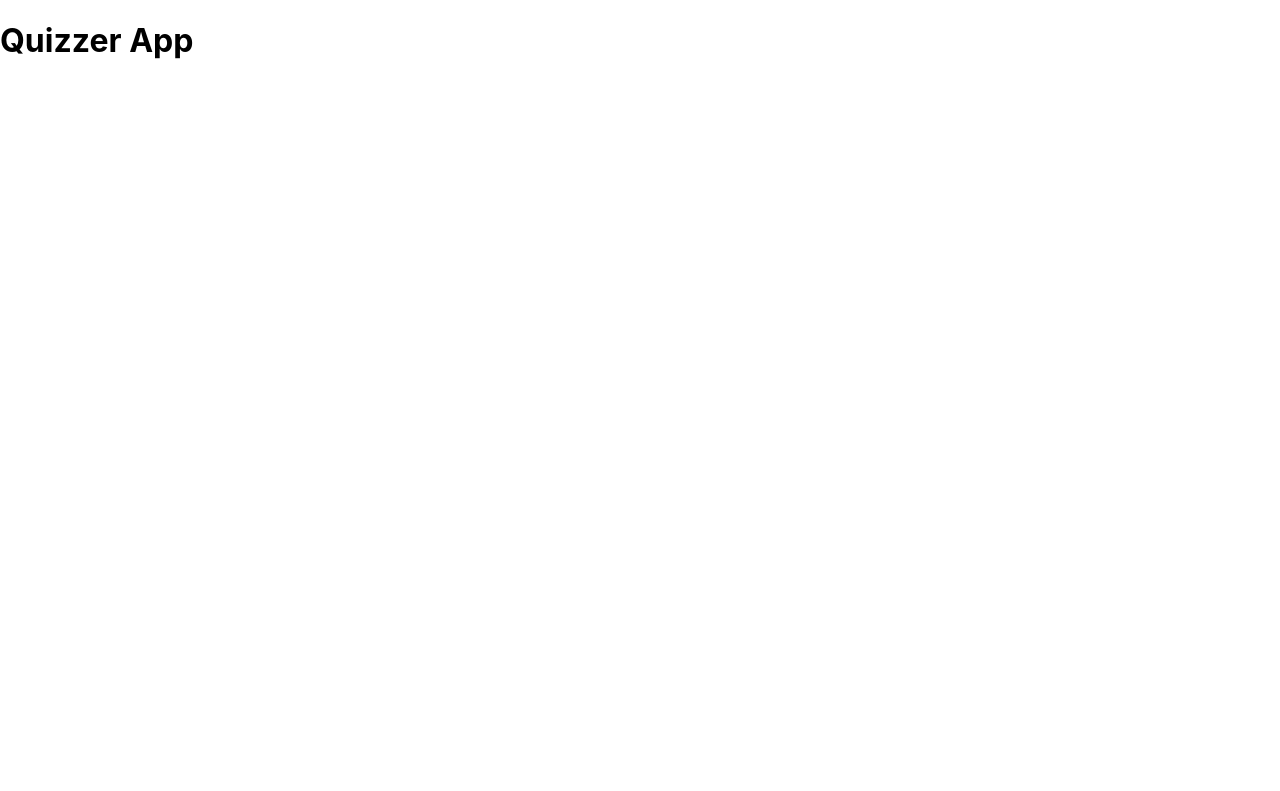
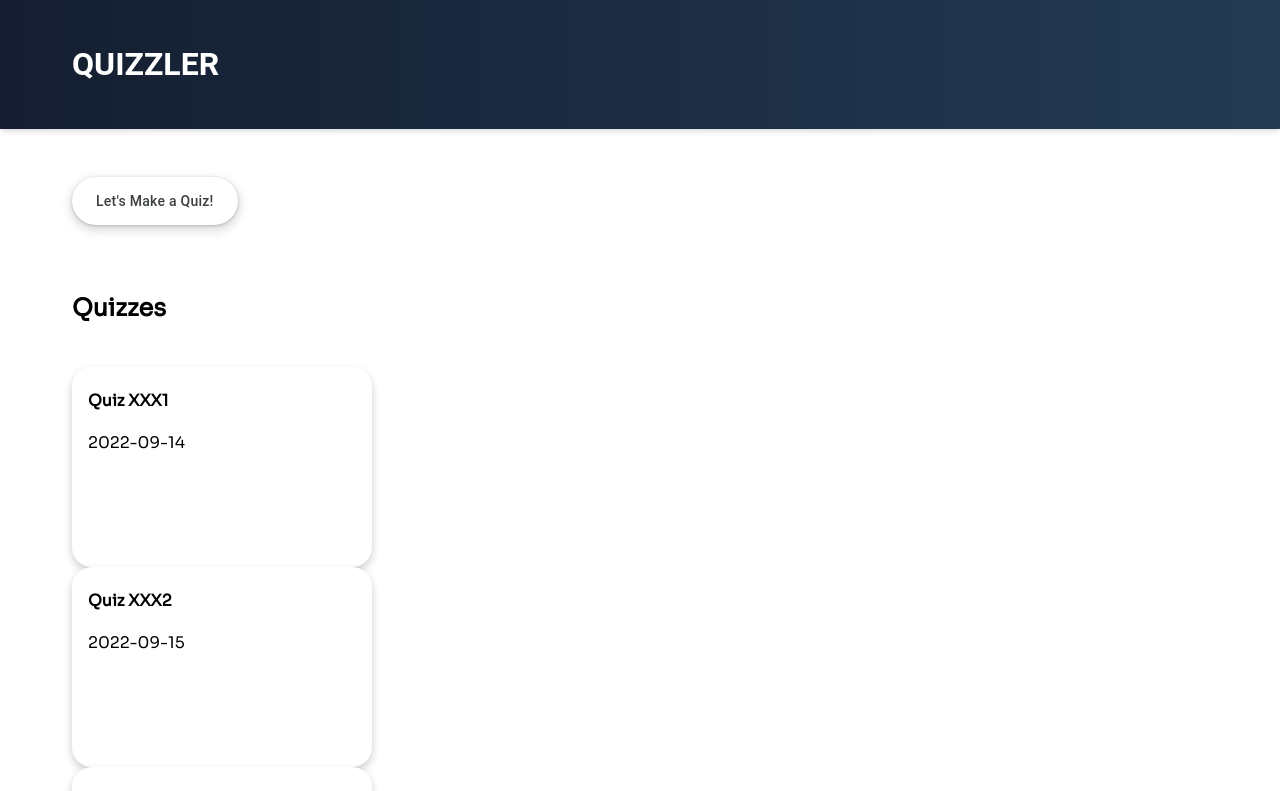
Before and after one commit to adke/Quiz_Application_OpenText_Fall-2022, a Next.js app in the folder frontend_nextjs/: page / in a window 1280 px wide. Shown: the top 791 px of the page. Built offline with nearby package versions, Linux system fonts and the light colour scheme.

Commit message:
Frontend-setup

```diff
--- /dev/null
+++ b/frontend_nextjs/components/MainSection.js
@@ -0,0 +1,11 @@
+
+
+function MainSection(){
+    return(
+        <div className="standard-format">
+            <button className="button-17">Let's Make a Quiz!</button>
+        </div>
+    )
+}
+
+export default MainSection;
--- /dev/null
+++ b/frontend_nextjs/components/Nav.js
@@ -0,0 +1,11 @@
+
+
+function Nav(){
+    return(
+        <header>
+            <h1>QUIZZLER</h1>
+        </header>
+    )
+}
+
+export default Nav;
--- /dev/null
+++ b/frontend_nextjs/components/QuizCard.js
@@ -0,0 +1,28 @@
+import styles from '../styles/Card.module.css'
+
+function QuizCard({}){
+    return(
+            <div className='card-format'>
+                <div className={styles.card}>
+                    <div className={styles.container}>
+                        <h4><b>Quiz XXX1</b></h4>
+                        <p>2022-09-14</p>
+                    </div>
+                </div>
+                <div className={styles.card}>
+                    <div className={styles.container}>
+                        <h4><b>Quiz XXX2</b></h4>
+                        <p>2022-09-15</p>
+                    </div>
+                </div>
+                <div className={styles.card}>
+                    <div className={styles.container}>
+                        <h4><b>Quiz XXX3</b></h4>
+                        <p>2022-09-16</p>
+                    </div>
+                </div>
+            </div>
+    );
+}
+
+export default QuizCard;
--- /dev/null
+++ b/frontend_nextjs/pages/_document.js
@@ -0,0 +1,17 @@
+import { Html, Head, Main, NextScript } from 'next/document'
+
+export default function Document() {
+  return (
+    <Html>
+      <Head>
+        <link rel="preconnect" href="https://fonts.googleapis.com"/>
+        <link rel="preconnect" href="https://fonts.gstatic.com" crossOrigin/>
+        <link href="https://fonts.googleapis.com/css2?family=Sora:wght@300;400&display=swap" rel="stylesheet"/>
+      </Head>
+      <body>
+        <Main />
+        <NextScript />
+      </body>
+    </Html>
+  )
+}
--- a/frontend_nextjs/pages/index.js
+++ b/frontend_nextjs/pages/index.js
@@ -1,15 +1,21 @@
 import Head from 'next/head'
+import Nav from '../components/Nav'
+import Image from 'next/image'
+// import styles from '../styles/Home.module.css'
+import MainSection from '../components/MainSection'
+import QuizCard from '../components/QuizCard'
 
 export default function Home() {
   return (
-    // Everything has to be within this PARENT div
     <div>
       <Head>
-        <title>Quizzer</title>
-        <meta name='keywords' content='web development, fullstack, nextjs, springboot' />
+        <title>Quizzler</title>
       </Head>
 
-      <h1>Quizzer App</h1>
+      <Nav />
+      <MainSection />
+      <h2>Quizzes</h2>
+      <QuizCard />
     </div>
   )
 }
--- /dev/null
+++ b/frontend_nextjs/styles/Card.module.css
@@ -0,0 +1,18 @@
+.card {
+    box-shadow: 0 4px 8px 0 rgba(0,0,0,0.2);
+    transition: 0.3s;
+    width: 300px;
+    height: 200px;
+    background: white;
+    border-radius: 20px;
+    transition-timing-function: cubic-bezier(0, 0, 0.58, 1);
+    cursor: pointer;
+  }
+
+.card:hover {
+    box-shadow: 0 8px 16px 0 rgba(0,0,0,0.2);
+}
+
+.container {
+    padding: 2px 16px;
+}
--- a/frontend_nextjs/styles/globals.css
+++ b/frontend_nextjs/styles/globals.css
@@ -2,8 +2,8 @@ html,
 body {
   padding: 0;
   margin: 0;
-  font-family: -apple-system, BlinkMacSystemFont, Segoe UI, Roboto, Oxygen,
-    Ubuntu, Cantarell, Fira Sans, Droid Sans, Helvetica Neue, sans-serif;
+  font-family: 'Sora', sans-serif;
+  background-color: white;
 }
 
 a {
@@ -21,6 +21,115 @@ a {
   }
   body {
     color: white;
-    background: black;
+    background: white;
   }
 }
+
+header {
+  display: grid;
+  position: sticky;
+  top: 0;
+  z-index: 50;
+  background-color: white;
+  padding-left: 5rem;
+  padding-right: 5rem;
+  font-family: "Google Sans",Roboto,Arial,sans-serif;
+  padding: 1.5rem;
+  background-image: linear-gradient(to right, #141e30, #243b55);
+  box-shadow: 0 4px 6px -1px rgba(0, 0, 0, 0.1), 0 2px 4px -1px rgba(0, 0, 0, 0.06);
+}
+
+.standard-format {
+  padding-left: 4.5rem;
+  padding-top: 3rem;
+}
+
+.card-format {
+  padding-left: 4.5rem;
+  padding-top: 1.5rem;
+  grid-row: span;
+}
+
+h1{
+  padding-left: 3rem;
+  color: white;
+}
+
+h2{
+  padding-left: 4.5rem;
+  padding-top: 3rem;
+}
+
+h4, p {
+  color: black;
+}
+
+/* CSS */
+.button-17 {
+  align-items: center;
+  appearance: none;
+  background-color: #fff;
+  border-radius: 24px;
+  border-style: none;
+  box-shadow: rgba(0, 0, 0, .2) 0 3px 5px -1px,rgba(0, 0, 0, .14) 0 6px 10px 0,rgba(0, 0, 0, .12) 0 1px 18px 0;
+  box-sizing: border-box;
+  color: #3c4043;
+  cursor: pointer;
+  display: inline-flex;
+  fill: currentcolor;
+  font-family: "Google Sans",Roboto,Arial,sans-serif;
+  font-size: 14px;
+  font-weight: 500;
+  height: 48px;
+  justify-content: center;
+  letter-spacing: .25px;
+  line-height: normal;
+  max-width: 100%;
+  overflow: visible;
+  padding: 2px 24px;
+  position: relative;
+  text-align: center;
+  text-transform: none;
+  transition: box-shadow 280ms cubic-bezier(.4, 0, .2, 1),opacity 15ms linear 30ms,transform 270ms cubic-bezier(0, 0, .2, 1) 0ms;
+  user-select: none;
+  -webkit-user-select: none;
+  touch-action: manipulation;
+  width: auto;
+  will-change: transform,opacity;
+  z-index: 0;
+}
+
+.button-17:hover {
+  background: #F6F9FE;
+  color: #174ea6;
+}
+
+.button-17:active {
+  box-shadow: 0 4px 4px 0 rgb(60 64 67 / 30%), 0 8px 12px 6px rgb(60 64 67 / 15%);
+  outline: none;
+}
+
+.button-17:focus {
+  outline: none;
+  border: 2px solid #4285f4;
+}
+
+.button-17:not(:disabled) {
+  box-shadow: rgba(60, 64, 67, .3) 0 1px 3px 0, rgba(60, 64, 67, .15) 0 4px 8px 3px;
+}
+
+.button-17:not(:disabled):hover {
+  box-shadow: rgba(60, 64, 67, .3) 0 2px 3px 0, rgba(60, 64, 67, .15) 0 6px 10px 4px;
+}
+
+.button-17:not(:disabled):focus {
+  box-shadow: rgba(60, 64, 67, .3) 0 1px 3px 0, rgba(60, 64, 67, .15) 0 4px 8px 3px;
+}
+
+.button-17:not(:disabled):active {
+  box-shadow: rgba(60, 64, 67, .3) 0 4px 4px 0, rgba(60, 64, 67, .15) 0 8px 12px 6px;
+}
+
+.button-17:disabled {
+  box-shadow: rgba(60, 64, 67, .3) 0 1px 3px 0, rgba(60, 64, 67, .15) 0 4px 8px 3px;
+}
```
Also changed, not shown: frontend_nextjs/pages/make.js (deleted, +0 -11 lines).
